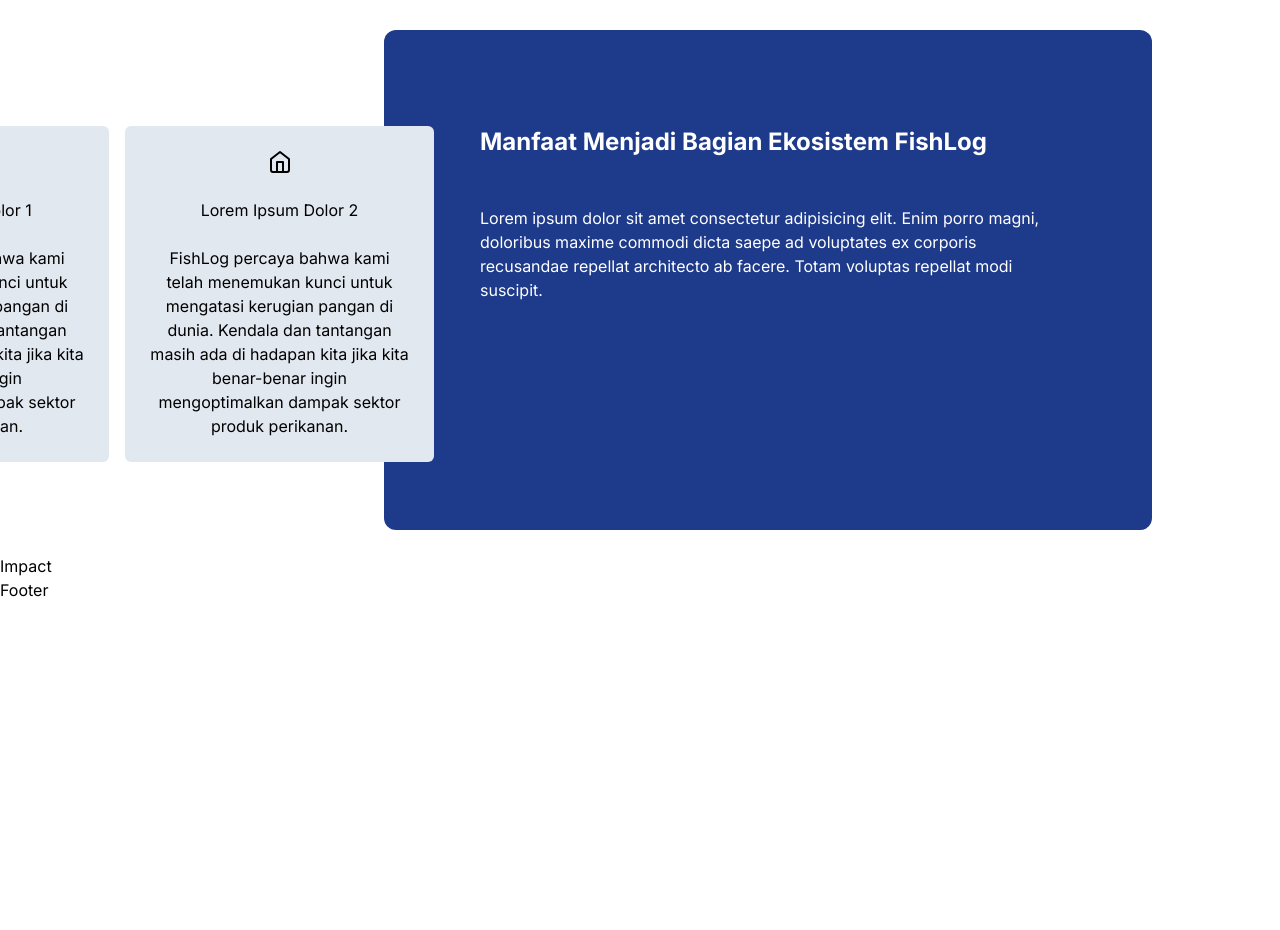
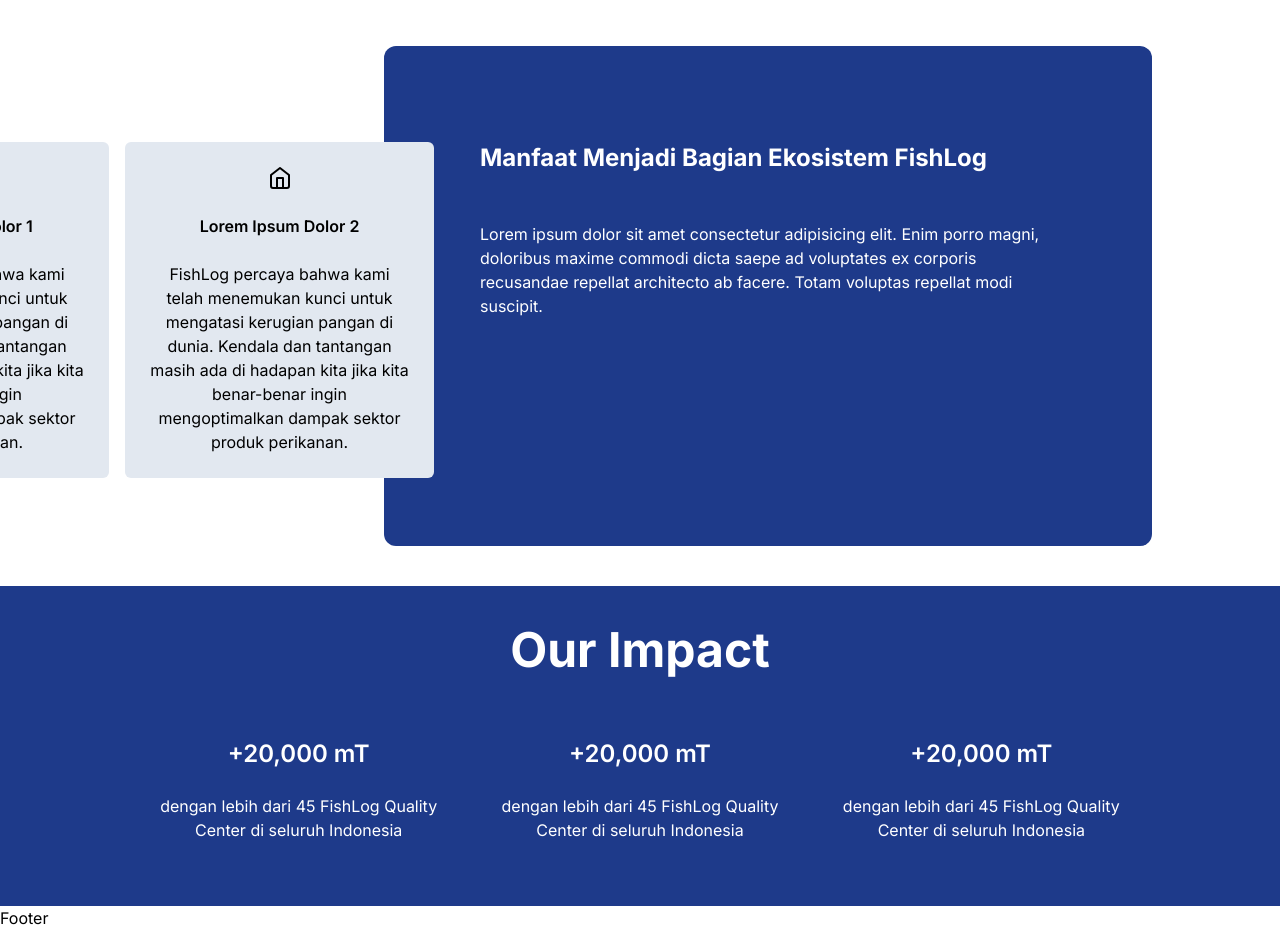
Before and after one commit to ihsandev/my-web-fishlog, a Next.js app: page / in a window 1280 px wide. Shown: the part 1380-2310 px from the top of the page. Before the commit the page ends 1982 px from the top, so only its background shows below. Built offline with nearby package versions, Linux system fonts and the light colour scheme.

Commit message:
feat: impact section

```diff
--- a/components/CardFeature/page.tsx
+++ b/components/CardFeature/page.tsx
@@ -1,20 +1,29 @@
+import { ReactNode } from "react";
 import { FiHome } from "react-icons/fi";
 
 interface ICardFeature {
-  icon?: string;
+  icon?: ReactNode;
   title: string;
   description: string;
+  className?: string;
+  titleStyle?: string;
 }
 
 export default function CardFeature({
   icon,
   title,
   description,
+  className,
+  titleStyle,
 }: ICardFeature) {
   return (
-    <div className="flex flex-col gap-6 bg-slate-200 p-6 rounded-md text-center">
-      <div className="flex justify-center text-2xl">{icon || <FiHome />}</div>
-      <h3 className="text-center">{title}</h3>
+    <div
+      className={`flex flex-col gap-6 p-6 rounded-md text-center ${className}`}
+    >
+      {icon && (
+        <div className="flex justify-center text-2xl">{icon || <FiHome />}</div>
+      )}
+      <h3 className={`text-center font-semibold ${titleStyle}`}>{title}</h3>
       <p>{description}</p>
     </div>
   );
--- a/components/CardSection/page.tsx
+++ b/components/CardSection/page.tsx
@@ -12,7 +12,7 @@
   className,
 }: ICardSection) {
   return (
-    <section className={`py-6 ${className}`}>
+    <section className={`py-10 ${className}`}>
       <div className="max-w-screen-lg mx-auto">
         <div className=" flex justify-center">
           <h1 className="text-center text-5xl font-bold max-w-screen-md mb-10">
--- a/containers/Home/partials/Impact.tsx
+++ b/containers/Home/partials/Impact.tsx
@@ -1,5 +1,27 @@
+import CardFeature from "@/components/CardFeature/page";
+import CardSection from "@/components/CardSection/page";
 import React from "react";
 
 export default function Impact() {
-  return <div>Impact</div>;
+  return (
+    <CardSection className="bg-blue-900 text-white" title="Our Impact">
+      <div className="flex items-center justify-between">
+        <CardFeature
+          title="+20,000 mT"
+          description="dengan lebih dari 45 FishLog Quality Center di seluruh Indonesia"
+          titleStyle="text-2xl"
+        />
+        <CardFeature
+          title="+20,000 mT"
+          description="dengan lebih dari 45 FishLog Quality Center di seluruh Indonesia"
+          titleStyle="text-2xl"
+        />
+        <CardFeature
+          title="+20,000 mT"
+          description="dengan lebih dari 45 FishLog Quality Center di seluruh Indonesia"
+          titleStyle="text-2xl"
+        />
+      </div>
+    </CardSection>
+  );
 }
--- a/containers/Home/partials/MiddleSection.tsx
+++ b/containers/Home/partials/MiddleSection.tsx
@@ -3,6 +3,7 @@
 import CardFeature from "@/components/CardFeature/page";
 import CardSection from "@/components/CardSection/page";
 import Slider from "react-slick";
+import { FiHome } from "react-icons/fi";
 
 const itemCard = [
   {
@@ -46,20 +47,26 @@
               >
                 <div className="pr-4 ">
                   <CardFeature
+                    className="bg-slate-200"
                     title="Lorem Ipsum Dolor 1"
                     description="FishLog percaya bahwa kami telah menemukan kunci untuk mengatasi kerugian pangan di dunia. Kendala dan tantangan masih ada di hadapan kita jika kita benar-benar ingin mengoptimalkan dampak sektor produk perikanan."
+                    icon={<FiHome />}
                   />
                 </div>
                 <div className="pr-4 ">
                   <CardFeature
+                    className="bg-slate-200"
                     title="Lorem Ipsum Dolor 2"
                     description="FishLog percaya bahwa kami telah menemukan kunci untuk mengatasi kerugian pangan di dunia. Kendala dan tantangan masih ada di hadapan kita jika kita benar-benar ingin mengoptimalkan dampak sektor produk perikanan."
+                    icon={<FiHome />}
                   />
                 </div>
                 <div className="pr-4 ">
                   <CardFeature
+                    className="bg-slate-200"
                     title="Lorem Ipsum Dolor 3"
                     description="FishLog percaya bahwa kami telah menemukan kunci untuk mengatasi kerugian pangan di dunia. Kendala dan tantangan masih ada di hadapan kita jika kita benar-benar ingin mengoptimalkan dampak sektor produk perikanan."
+                    icon={<FiHome />}
                   />
                 </div>
               </Slider>
```
